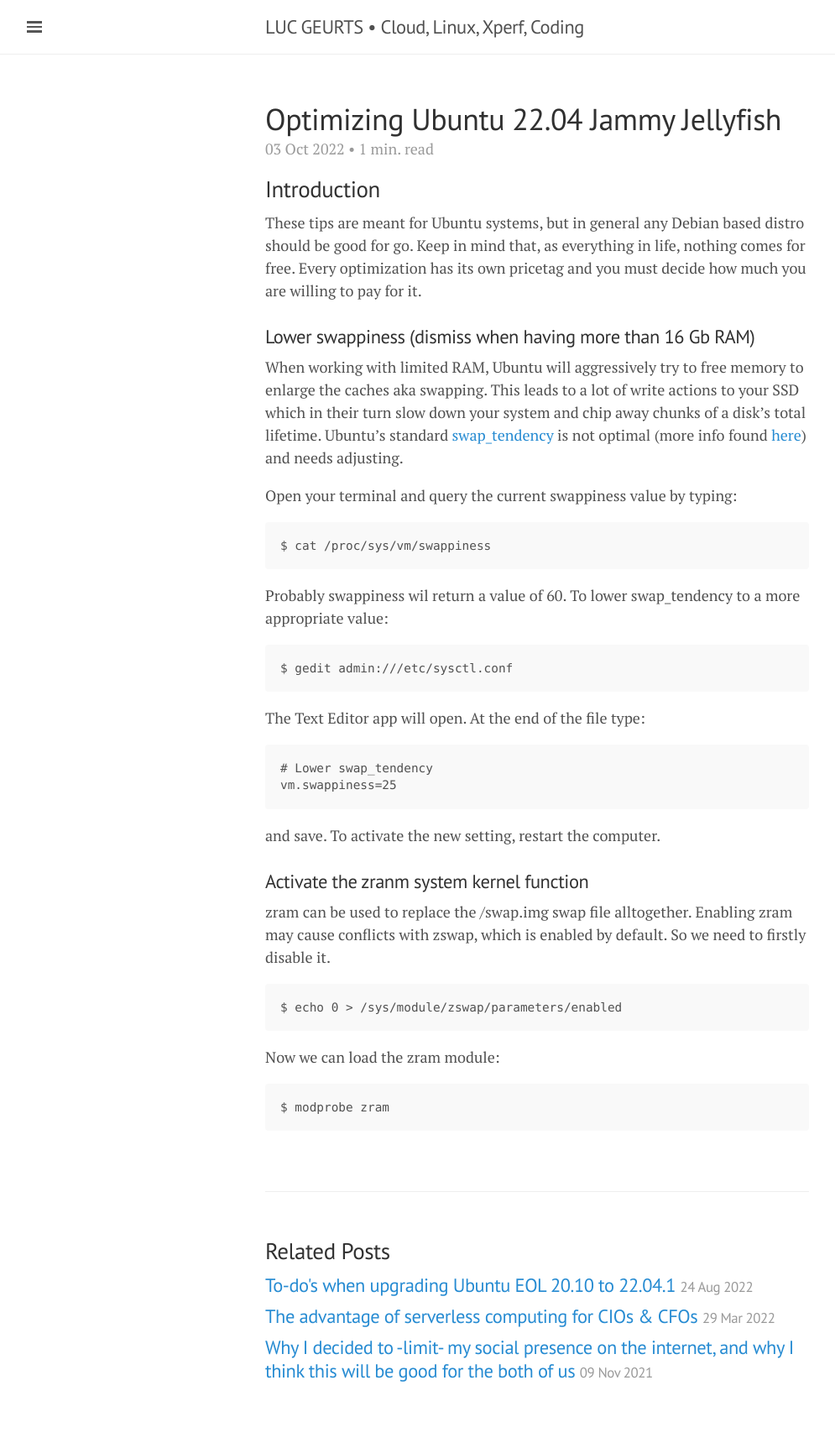
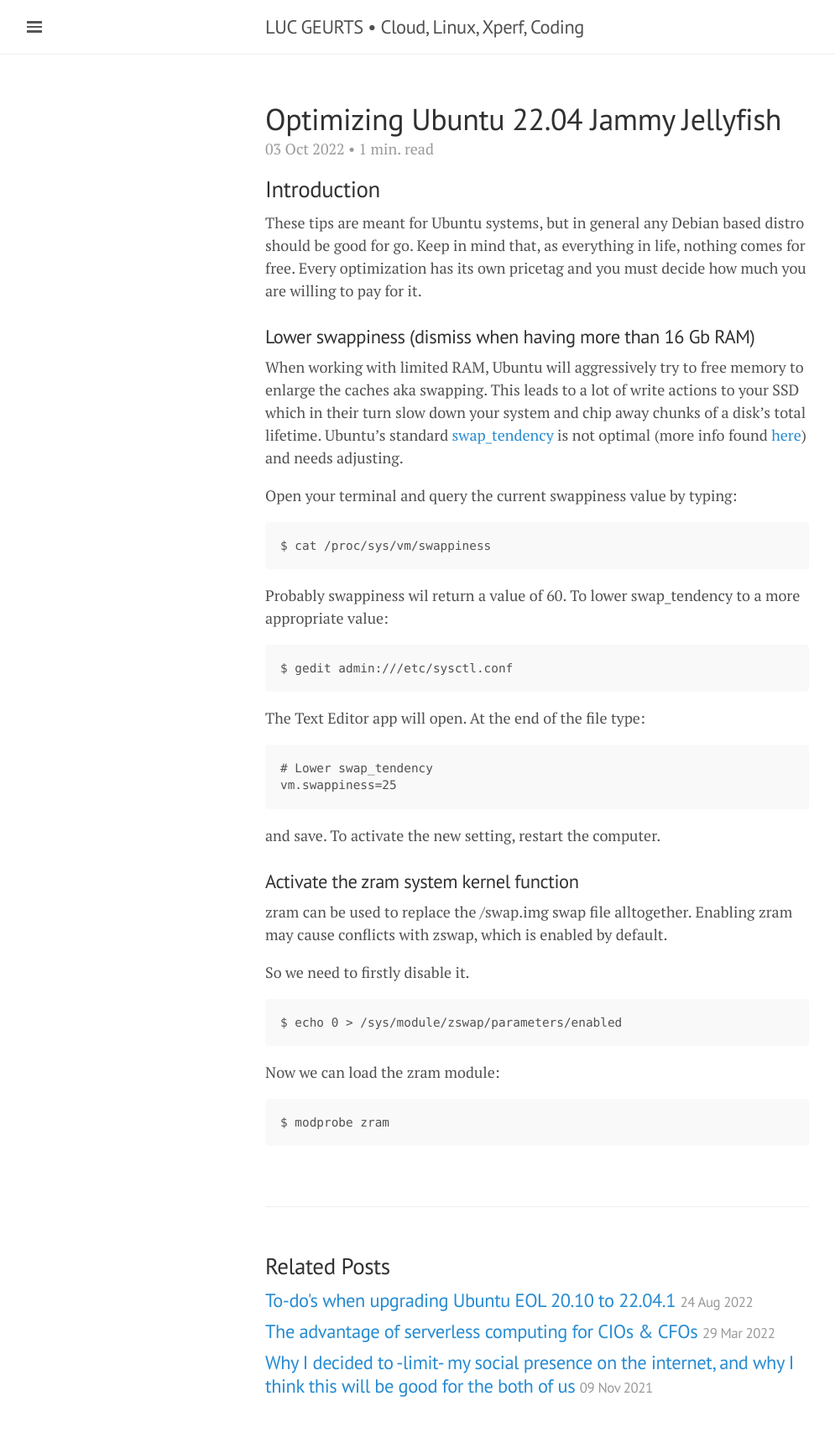
Before and after one commit to lgeurts/lgeurts.github.io, a Jekyll site: the page built from _posts/2022-10-03-optimizing-ubuntu-22.04-jammy-jellyfish.md, in a window 1280 px wide. Shown: the whole page at 84% size, without its empty margins (0-995 px from the left). Built offline with Jekyll 4.4.1, drawn with Linux system fonts in a browser that asks for light colours; nearby versions of some CDN libraries; comment, search, counter and statistics services are not loaded.

Commit message:
Update 2022-10-03-optimizing-ubuntu-22.04-jammy-jellyfish.md

````diff
--- a/_posts/2022-10-03-optimizing-ubuntu-22.04-jammy-jellyfish.md
+++ b/_posts/2022-10-03-optimizing-ubuntu-22.04-jammy-jellyfish.md
@@ -30,9 +30,11 @@
 ```
 and save. To activate the new setting, restart the computer.
 
-### Activate the zranm system kernel function
+### Activate the zram system kernel function
 
-zram can be used to replace the /swap.img swap file alltogether. Enabling zram may cause conflicts with zswap, which is enabled by default. So we need to firstly disable it.
+zram can be used to replace the /swap.img swap file alltogether. Enabling zram may cause conflicts with zswap, which is enabled by default.
+
+So we need to firstly disable it.
 ```
 $ echo 0 > /sys/module/zswap/parameters/enabled
 ```
````
